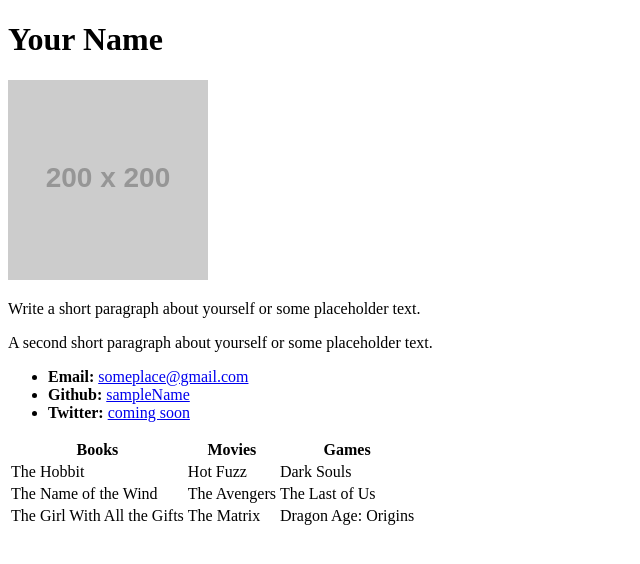
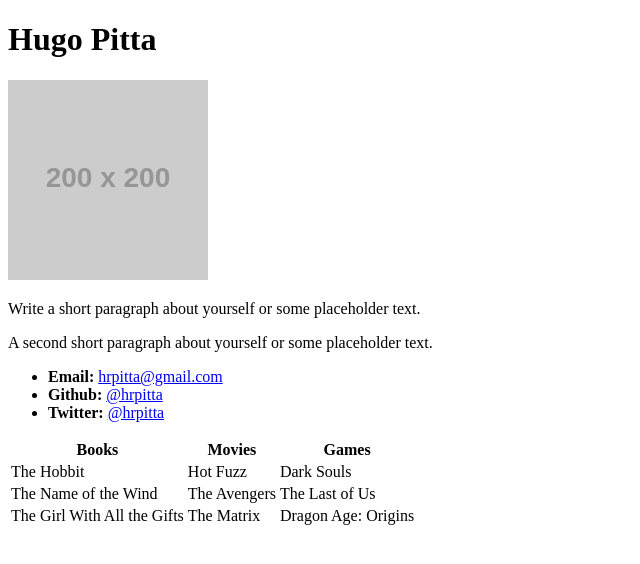
Before and after one commit to hrpitta/hrpitta.github.io, a plain HTML site: page index.html in a window 1280 px wide. Shown: the whole page, without its empty margins (0-640 px from the left). Drawn offline with Linux system fonts and the light colour scheme; placeholder pictures from the web are drawn by us.

Commit message:
go hugo go!!

```diff
--- a/index.html
+++ b/index.html
@@ -7,17 +7,17 @@
 
 <body>
 
-  <h1>Your Name</h1>
+  <h1>Hugo Pitta</h1>
 
-  <img src="https://placehold.it/200x200" alt="Your Name">
+  <img src="https://placehold.it/200x200" alt="Hugo Pitta">
 
   <p>Write a short paragraph about yourself or some placeholder text.</p>
   <p>A second short paragraph about yourself or some placeholder text.</p>
 
   <ul>
-    <li><strong>Email:</strong> <a href="#">someplace@gmail.com</a></li>
-    <li><strong>Github:</strong> <a href="#">sampleName</a></li>
-    <li><strong>Twitter:</strong> <a href="#">coming soon</a></li>
+    <li><strong>Email:</strong> <a href="#">hrpitta@gmail.com</a></li>
+    <li><strong>Github:</strong> <a href="#">@hrpitta</a></li>
+    <li><strong>Twitter:</strong> <a href="#">@hrpitta</a></li>
   </ul>
 
   <table>
```
